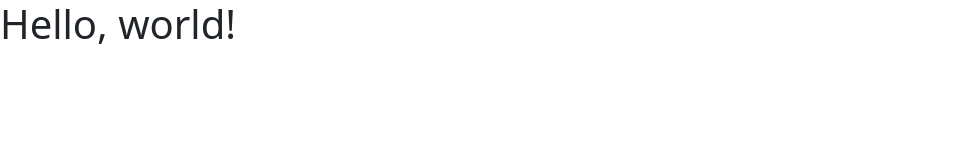
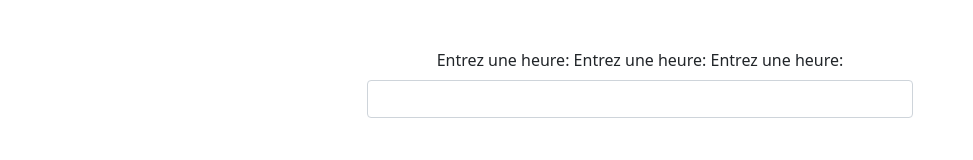
Before and after one commit to davydebut/javascript-apprentissage, a plain HTML site: page temps/index.html in a window 1280 px wide. Shown: the whole page, without its empty margins (0-973 px from the left). Drawn offline with nearby package versions, Linux system fonts and the light colour scheme.

Commit message:
Astuce Emmet Abreviation code html

```diff
--- a/temps/index.html
+++ b/temps/index.html
@@ -1,27 +1,45 @@
 <!doctype html>
 <html lang="en">
-  <head>
+
+<head>
     <!-- Required meta tags -->
     <meta charset="utf-8">
     <meta name="viewport" content="width=device-width, initial-scale=1">
 
     <!-- Bootstrap CSS -->
-    <link href="https://cdn.jsdelivr.net/npm/bootstrap@5.1.3/dist/css/bootstrap.min.css" rel="stylesheet" integrity="sha384-1BmE4kWBq78iYhFldvKuhfTAU6auU8tT94WrHftjDbrCEXSU1oBoqyl2QvZ6jIW3" crossorigin="anonymous">
+    <link href="https://cdn.jsdelivr.net/npm/bootstrap@5.1.3/dist/css/bootstrap.min.css" rel="stylesheet"
+        integrity="sha384-1BmE4kWBq78iYhFldvKuhfTAU6auU8tT94WrHftjDbrCEXSU1oBoqyl2QvZ6jIW3" crossorigin="anonymous">
 
     <title>Hello, world!</title>
-  </head>
-  <body>
-    <h1>Hello, world!</h1>
+</head>
+
+<body>
+    <!-- .container>.row>.col-sm-6.mx-auto.mt-5.text-center>.mb-6>label.form-label{Entrez une heure:}*3+input:number.form-control -->
+    <div class="container">
+        <div class="row">
+            <div class="col-sm-6 mx-auto mt-5 text-center">
+                <div class="mb-6">
+                    <label for="" class="form-label">Entrez une heure:</label>
+                    <label for="" class="form-label">Entrez une heure:</label>
+                    <label for="" class="form-label">Entrez une heure:</label>
+                    <input type="number" name="" id="" class="form-control">
+                </div>
+            </div>
+        </div>
+    </div>
 
     <!-- Optional JavaScript; choose one of the two! -->
 
     <!-- Option 1: Bootstrap Bundle with Popper -->
-    <script src="https://cdn.jsdelivr.net/npm/bootstrap@5.1.3/dist/js/bootstrap.bundle.min.js" integrity="sha384-ka7Sk0Gln4gmtz2MlQnikT1wXgYsOg+OMhuP+IlRH9sENBO0LRn5q+8nbTov4+1p" crossorigin="anonymous"></script>
+    <script src="https://cdn.jsdelivr.net/npm/bootstrap@5.1.3/dist/js/bootstrap.bundle.min.js"
+        integrity="sha384-ka7Sk0Gln4gmtz2MlQnikT1wXgYsOg+OMhuP+IlRH9sENBO0LRn5q+8nbTov4+1p" crossorigin="anonymous">
+    </script>
 
     <!-- Option 2: Separate Popper and Bootstrap JS -->
     <!--
     <script src="https://cdn.jsdelivr.net/npm/@popperjs/core@2.10.2/dist/umd/popper.min.js" integrity="sha384-7+zCNj/IqJ95wo16oMtfsKbZ9ccEh31eOz1HGyDuCQ6wgnyJNSYdrPa03rtR1zdB" crossorigin="anonymous"></script>
     <script src="https://cdn.jsdelivr.net/npm/bootstrap@5.1.3/dist/js/bootstrap.min.js" integrity="sha384-QJHtvGhmr9XOIpI6YVutG+2QOK9T+ZnN4kzFN1RtK3zEFEIsxhlmWl5/YESvpZ13" crossorigin="anonymous"></script>
     -->
-  </body>
+</body>
+
 </html>
```
